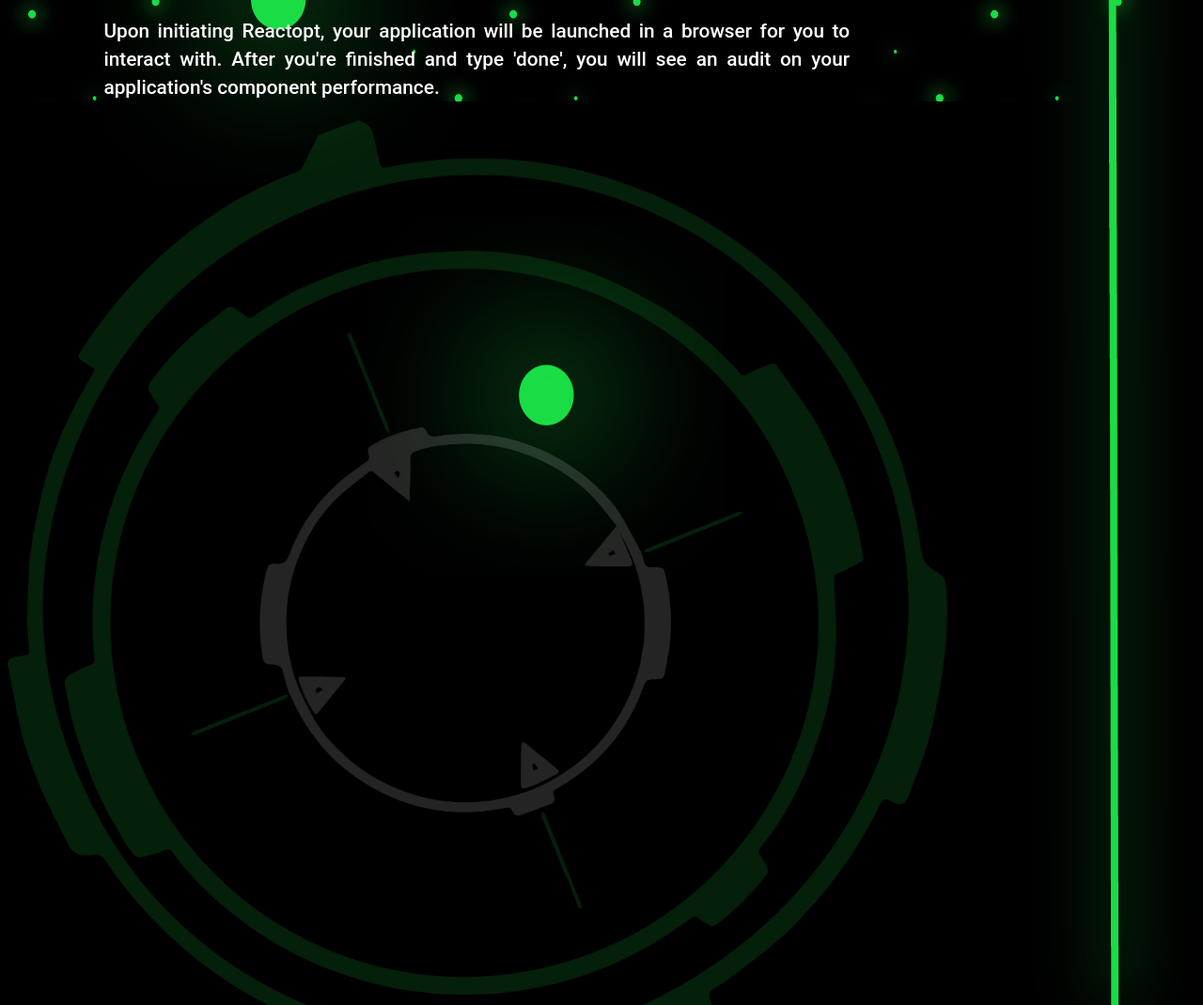
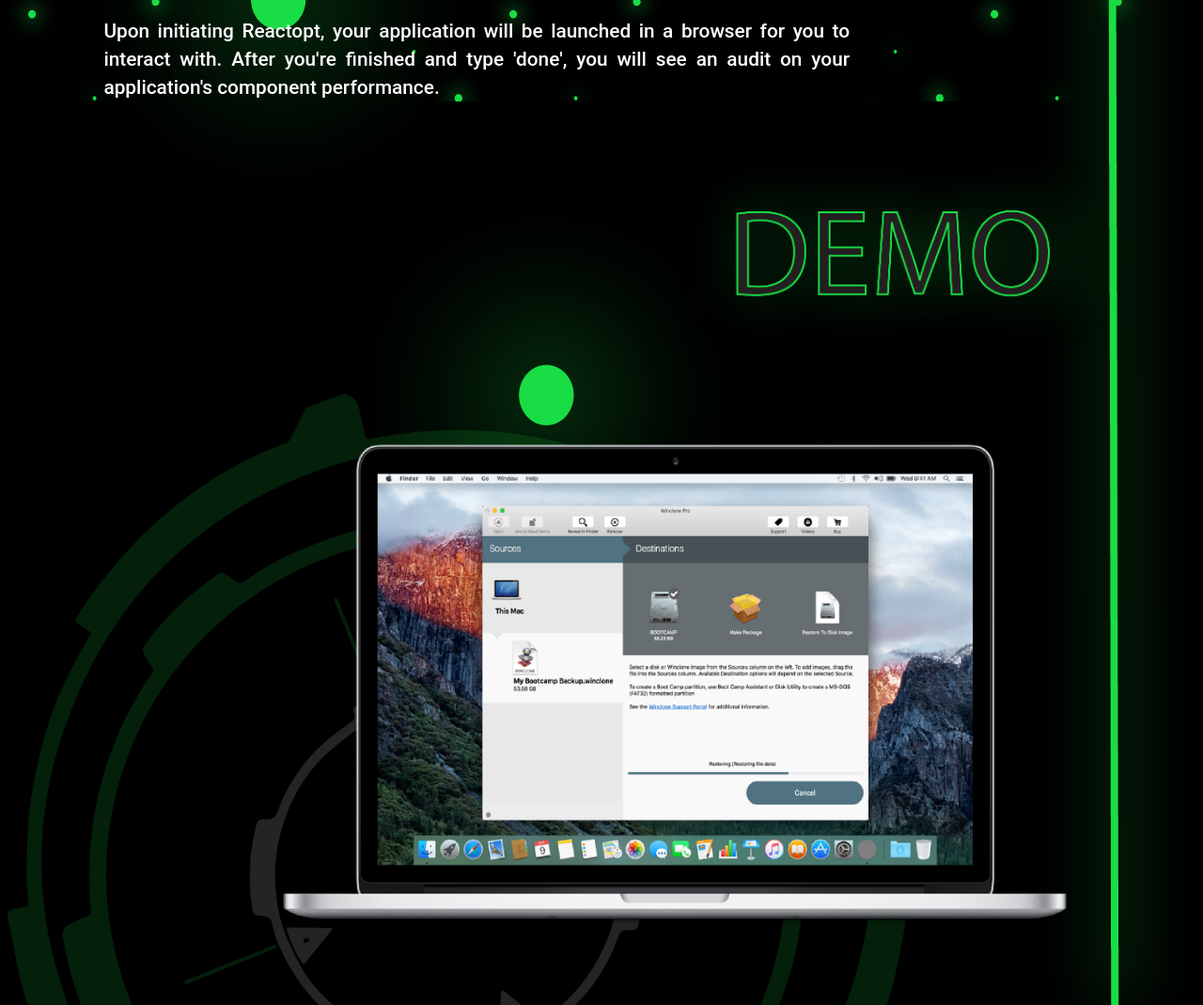
Before and after one commit to candacerogue/reactoptwebsite, a plain HTML site: page index.html in a window 1280 px wide. Shown: the part 1070-2140 px from the top of the page at 94% size. Drawn offline with nearby package versions, Linux system fonts and the light colour scheme; files whose address does not match are found by name; a web font is replaced by a local one.

Commit message:
Demo Placeholder

```diff
--- a/index.html
+++ b/index.html
@@ -53,11 +53,12 @@
 
         <p>Upon initiating Reactopt, your application will be launched in a browser for you to interact with. After you're finished and type 'done', you will see an audit on your application's component performance.</p>
 
+        <img src="assets/Demo.png" alt="demotext" id="demotext" width=40%>
       </div>
 
       <div id="demo">
-        <img src="assets/radar.png" alt="radar" id="bigRadar" width=1000>
-        <img src="assets/Demo.png" alt="demotext" id="demotext" width=60>
+        <img src="assets/radar.png" alt="radar" id="bigRadar" width=75%>
+        <img src="assets/placeholder_demo.png" alt="placeholder" id="placeholder" width=1000>
 
       </div>
 
--- a/style.css
+++ b/style.css
@@ -82,7 +82,6 @@ a{
 
 #contentContainer{
   background: url('targets.png');
-  /* background-size: 1280px 1024px; */
   z-index: 100;
   height: 1500px;
 }
@@ -121,6 +120,24 @@ p{
   text-align: justify;
   text-justify: inter-word;
   font-size: 1.3em;
+}
+
+#demotext{
+  float: right;
+  margin-right: -10%;
+  padding-bottom: 0;
+}
+
+#bigRadar{
+z-index: 1;
+position: relative;
+}
+
+#placeholder{
+  z-index: 20;
+  position: absolute;
+  margin-left: -750px;
+
 }
 
 #animation{
```
